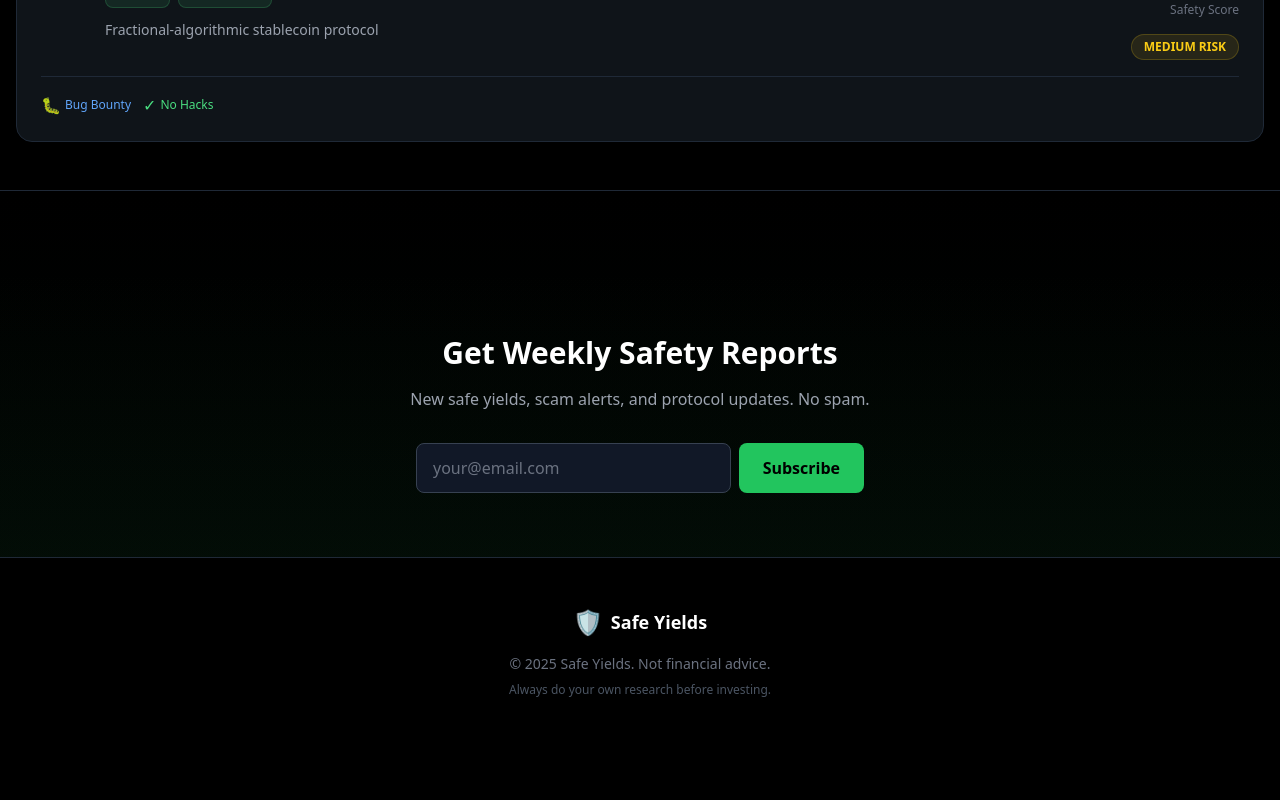
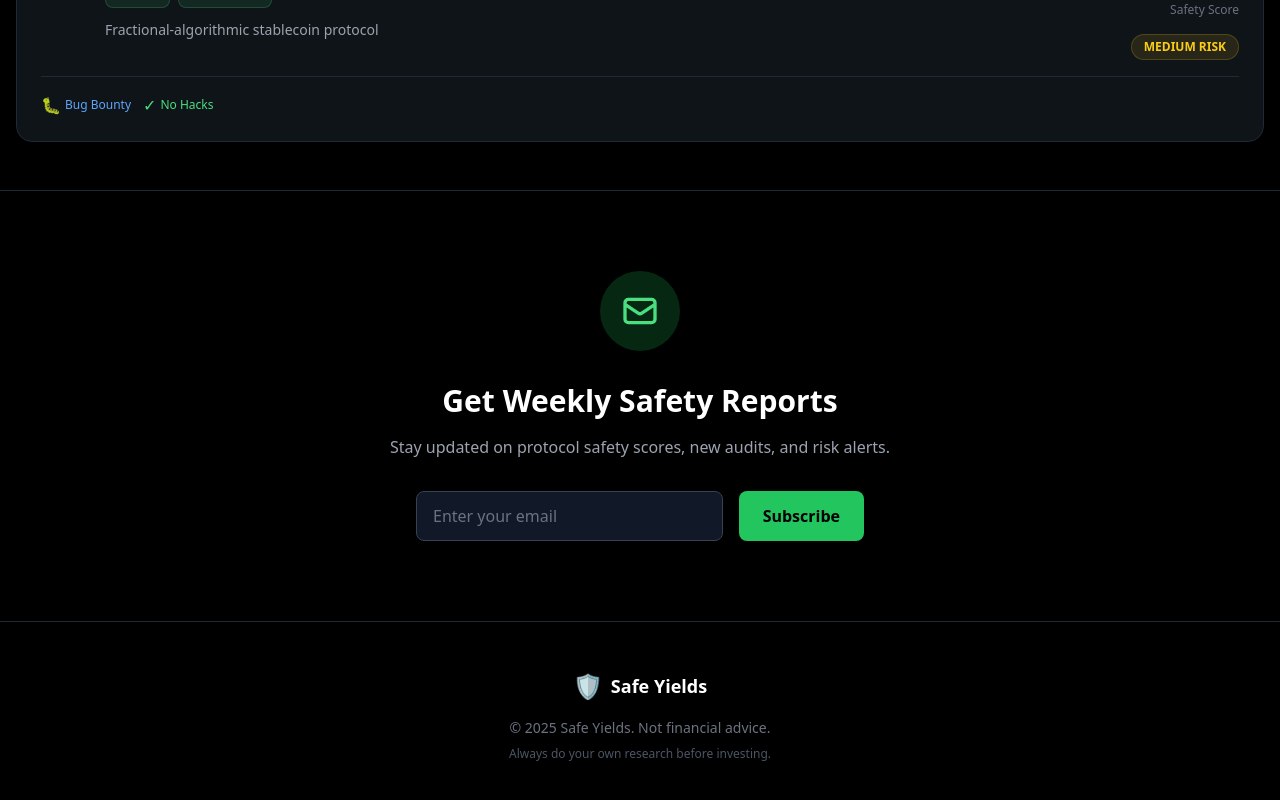
Before and after one commit to kirikab-27/safe-yields, a Next.js app: page / in a window 1280 px wide. Shown: the part 4602-5402 px from the top of the page. Before the commit the page ends 5348 px from the top, so only its background shows below. Built offline with nearby package versions, Linux system fonts and the light colour scheme.

Commit message:
✨ Update EmailCapture with green outline email icon

```diff
--- a/components/EmailCapture.tsx
+++ b/components/EmailCapture.tsx
@@ -20,19 +20,33 @@ export default function EmailCapture() {
   };
 
   return (
-    <section className="bg-gradient-to-t from-green-900/10 to-transparent mt-20">
-      <div className="max-w-4xl mx-auto px-4 py-16 text-center">
+    <section className="py-20 bg-black">
+      <div className="max-w-2xl mx-auto px-4 text-center">
+        {/* メールアイコンを追加 */}
+        <div className="w-20 h-20 bg-green-500/20 rounded-full flex items-center justify-center mx-auto mb-8">
+          <svg
+            className="w-10 h-10 text-green-400"
+            fill="none"
+            stroke="currentColor"
+            strokeWidth="2"
+            viewBox="0 0 24 24"
+          >
+            <path strokeLinecap="round" strokeLinejoin="round" d="M3 8l7.89 5.26a2 2 0 002.22 0L21 8M5 19h14a2 2 0 002-2V7a2 2 0 00-2-2H5a2 2 0 00-2 2v10a2 2 0 002 2z" />
+          </svg>
+        </div>
+
         <h2 className="text-3xl font-bold mb-4">
           Get Weekly Safety Reports
         </h2>
+
         <p className="text-gray-400 mb-8">
-          New safe yields, scam alerts, and protocol updates. No spam.
+          Stay updated on protocol safety scores, new audits, and risk alerts.
         </p>
 
-        <form onSubmit={handleSubmit} className="flex gap-2 max-w-md mx-auto">
+        <form onSubmit={handleSubmit} className="flex gap-4 max-w-md mx-auto">
           <input
             type="email"
-            placeholder="your@email.com"
+            placeholder="Enter your email"
             value={email}
             onChange={(e) => setEmail(e.target.value)}
             className="flex-1 px-4 py-3 bg-gray-900 border border-gray-700 rounded-lg focus:border-green-500 focus:outline-none text-white placeholder-gray-500"
```
